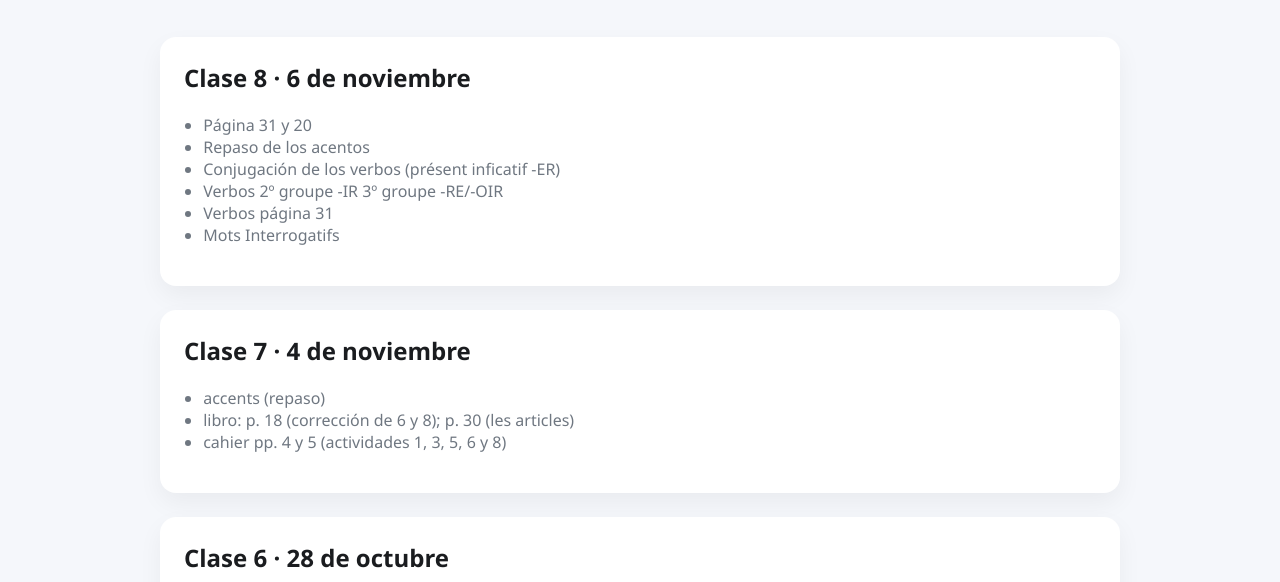
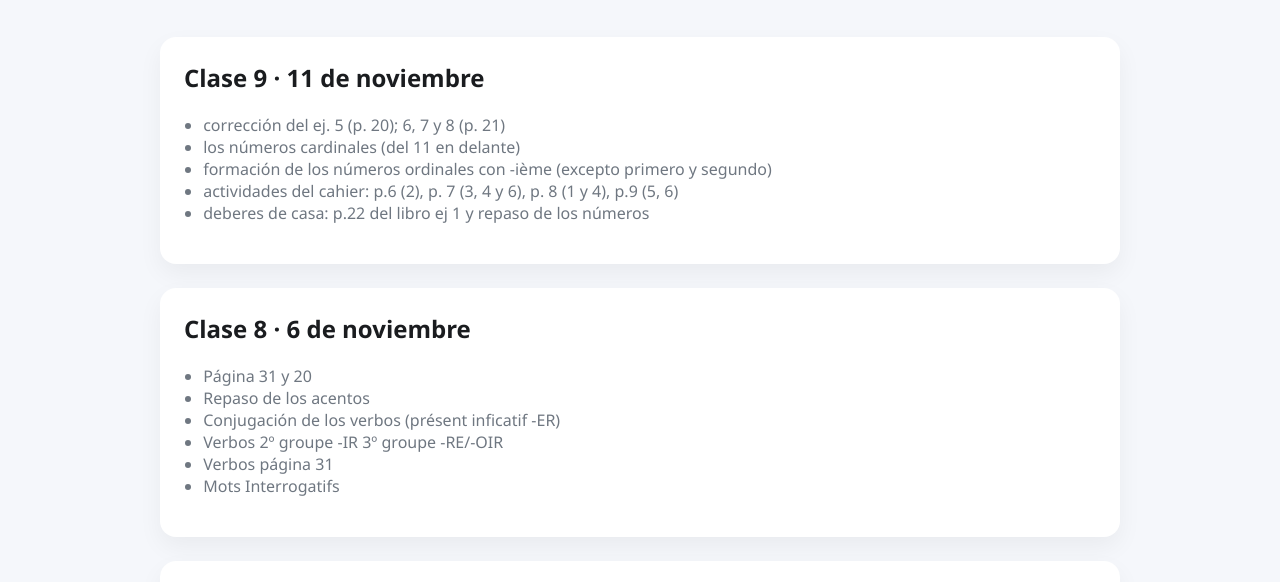
Before and after one commit to cleydyr/frances-eoi-2025-m, a website: page resumen-de-clases.html in a window 1280 px wide. Shown: the part 194-776 px from the top of the page. Drawn offline with Linux system fonts and the light colour scheme.

Commit message:
add summary item

```diff
--- a/resumen-de-clases.html
+++ b/resumen-de-clases.html
@@ -15,6 +15,16 @@
       <h1>Resumen de clases</h1>
     </header>
     <section class="summaries" id="summary-list">
+      <article class="summary-card">
+        <h2>Clase 9 · 11 de noviembre</h2>
+        <ul>
+          <li>corrección del ej. 5 (p. 20); 6, 7 y 8 (p. 21)</li>
+          <li>los números cardinales (del 11 en delante)</li>
+          <li>formación de los números ordinales con -ième (excepto primero y segundo)</li>
+          <li>actividades del cahier: p.6 (2), p. 7 (3, 4 y 6), p. 8 (1 y 4), p.9 (5, 6)</li>
+          <li>deberes de casa: p.22 del libro ej 1 y repaso de los números</li>
+        </ul>
+      </article>
       <article class="summary-card">
         <h2>Clase 8 · 6 de noviembre</h2>
         <ul>
```
